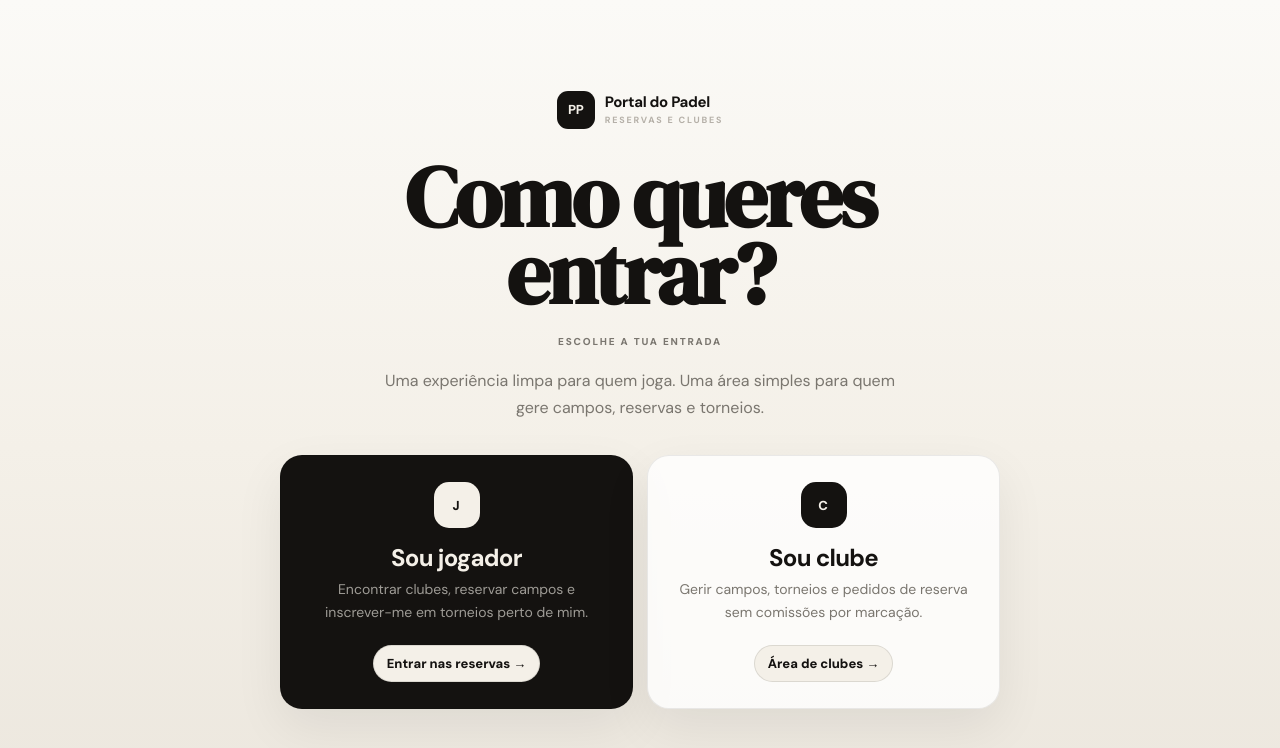
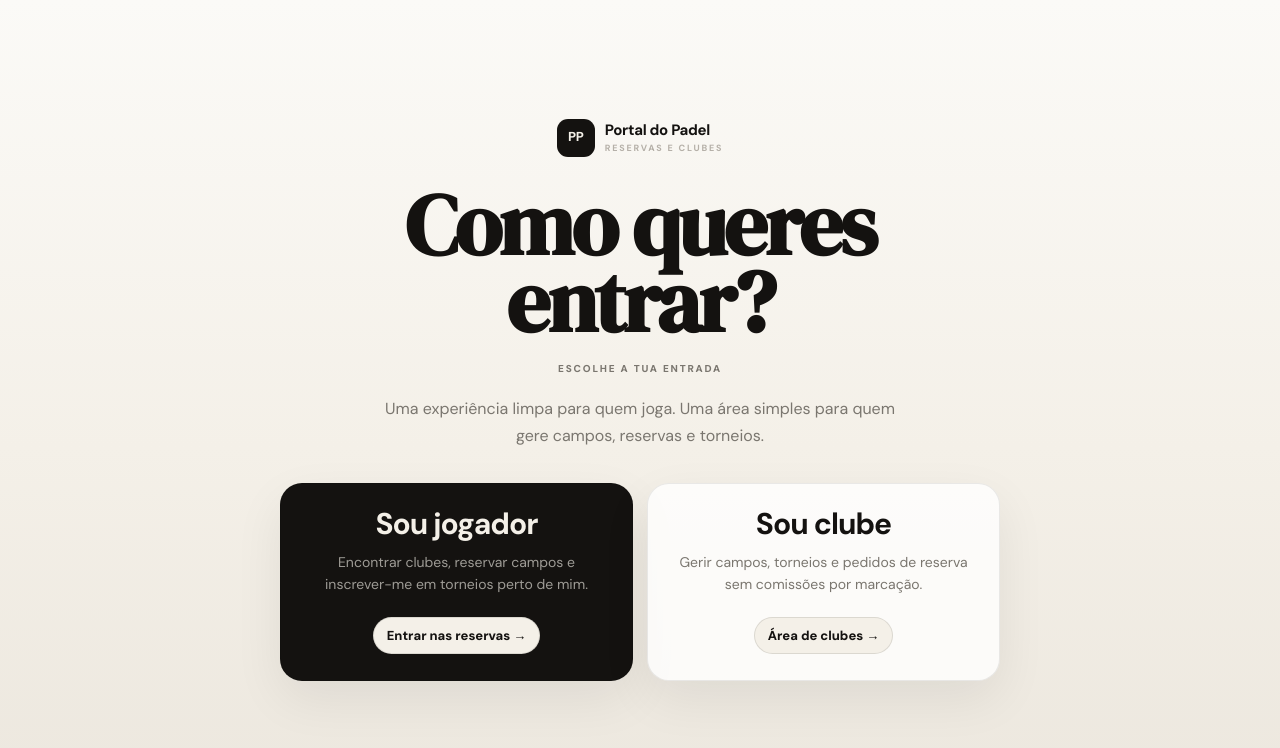
Before and after one commit to mbrunogaspar-coder/portal_do_padel, a React (Vite) app: page / in a window 1280 px wide. Shown: the top 748 px of the page. Built offline with nearby package versions, Linux system fonts and the light colour scheme.

Commit message:
Update App.jsx

```diff
--- a/src/App.jsx
+++ b/src/App.jsx
@@ -162,8 +162,8 @@ body{color:#141210;font-family:'DM Sans',system-ui,sans-serif;font-size:14px;lin
 .pt-gate-options{display:grid;grid-template-columns:1fr 1fr;gap:14px;max-width:720px;margin:0 auto}
 .pt-gate-card{background:rgba(255,255,255,.78);border:1px solid rgba(0,0,0,.08);border-radius:22px;padding:26px 24px;text-align:center;cursor:pointer;box-shadow:0 18px 50px rgba(20,18,16,.07);transition:transform .18s ease,box-shadow .18s ease,border-color .18s ease;font-family:inherit;color:#141210;display:flex;flex-direction:column;align-items:center}
 .pt-gate-card:hover{transform:translateY(-3px);box-shadow:0 24px 64px rgba(20,18,16,.11);border-color:rgba(0,0,0,.16)}
-.pt-gate-icon{width:46px;height:46px;border-radius:15px;background:#141210;color:#F4F0E8;display:flex;align-items:center;justify-content:center;font-size:13px;margin-bottom:18px;font-weight:900;letter-spacing:.8px;text-transform:uppercase}
-.pt-gate-card h2{font-size:24px;line-height:1;letter-spacing:-.7px;margin-bottom:8px}
+.pt-gate-icon{display:none}
+.pt-gate-card h2{font-size:30px;line-height:.95;letter-spacing:-1px;margin-bottom:12px}
 .pt-gate-card p{font-size:14px;color:#7A766F;line-height:1.6;margin:0 auto 22px;max-width:300px}
 .pt-gate-action{display:inline-flex;align-items:center;gap:8px;font-size:13px;font-weight:900;border-radius:99px;background:#F4F0E8;border:1px solid rgba(0,0,0,.10);padding:9px 13px}
 .pt-gate-card.primary{background:#141210;color:#F4F0E8}
@@ -928,13 +928,11 @@ function AudienceGate({onPlayer,onClub}){
         <p className="pt-gate-copy">Uma experiência limpa para quem joga. Uma área simples para quem gere campos, reservas e torneios.</p>
         <div className="pt-gate-options">
           <button className="pt-gate-card primary" onClick={onPlayer}>
-            <div className="pt-gate-icon">J</div>
             <h2>Sou jogador</h2>
             <p>Encontrar clubes, reservar campos e inscrever-me em torneios perto de mim.</p>
             <span className="pt-gate-action">Entrar nas reservas →</span>
           </button>
           <button className="pt-gate-card" onClick={onClub}>
-            <div className="pt-gate-icon">C</div>
             <h2>Sou clube</h2>
             <p>Gerir campos, torneios e pedidos de reserva sem comissões por marcação.</p>
             <span className="pt-gate-action">Área de clubes →</span>
```
